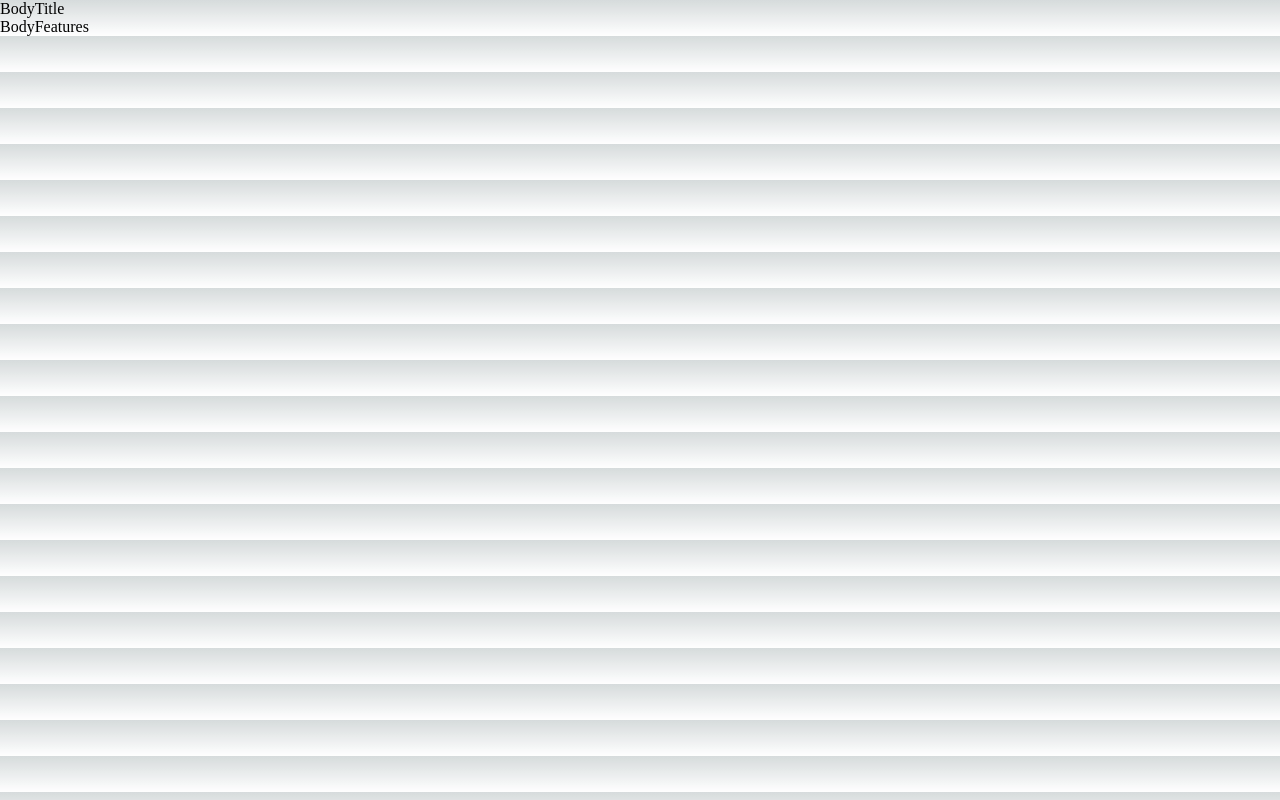
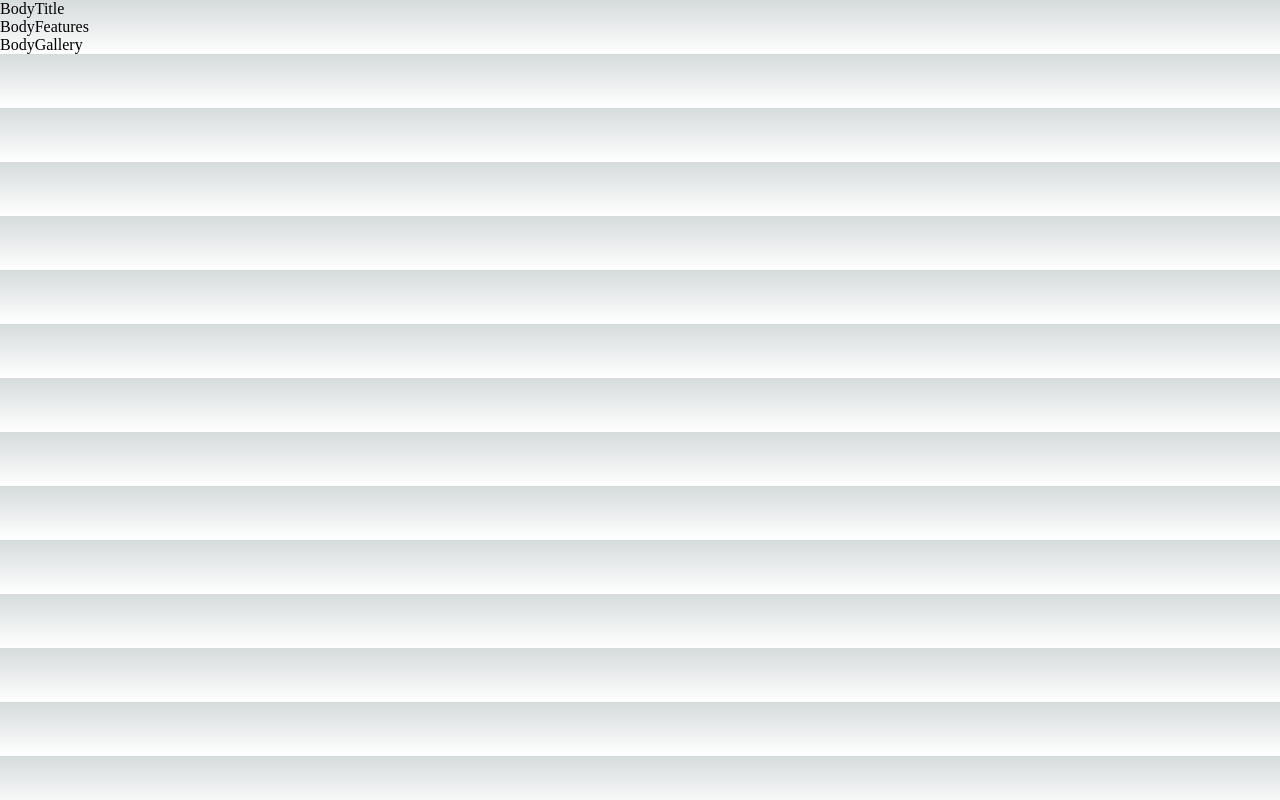
Before and after one commit to Aluonam/architecture-web, a Next.js app: page /HOME/Components/body/Body in a window 1280 px wide. Built offline with nearby package versions, Linux system fonts and the light colour scheme.

Commit message:
feat: create and import BodyGallery

```diff
--- a/pages/HOME/Components/body/Body.jsx
+++ b/pages/HOME/Components/body/Body.jsx
@@ -2,12 +2,14 @@ import React from 'react'
 import style from './Body.module.css'
 import BodyTitle from './bodyTitle/BodyTitle'
 import BodyFeatures from './bodyFeatures/BodyFeatures'
+import BodyGallery from './bodyGallery/BodyGallery'
 
 const Body = () => {
   return (
     <>
     <BodyTitle></BodyTitle>
     <BodyFeatures></BodyFeatures>
+    <BodyGallery></BodyGallery>
     </>
   )
 }
--- /dev/null
+++ b/pages/HOME/Components/body/bodyGallery/BodyGallery.jsx
@@ -0,0 +1,9 @@
+import React from 'react'
+
+const BodyGallery = () => {
+  return (
+    <div>BodyGallery</div>
+  )
+}
+
+export default BodyGallery
```
